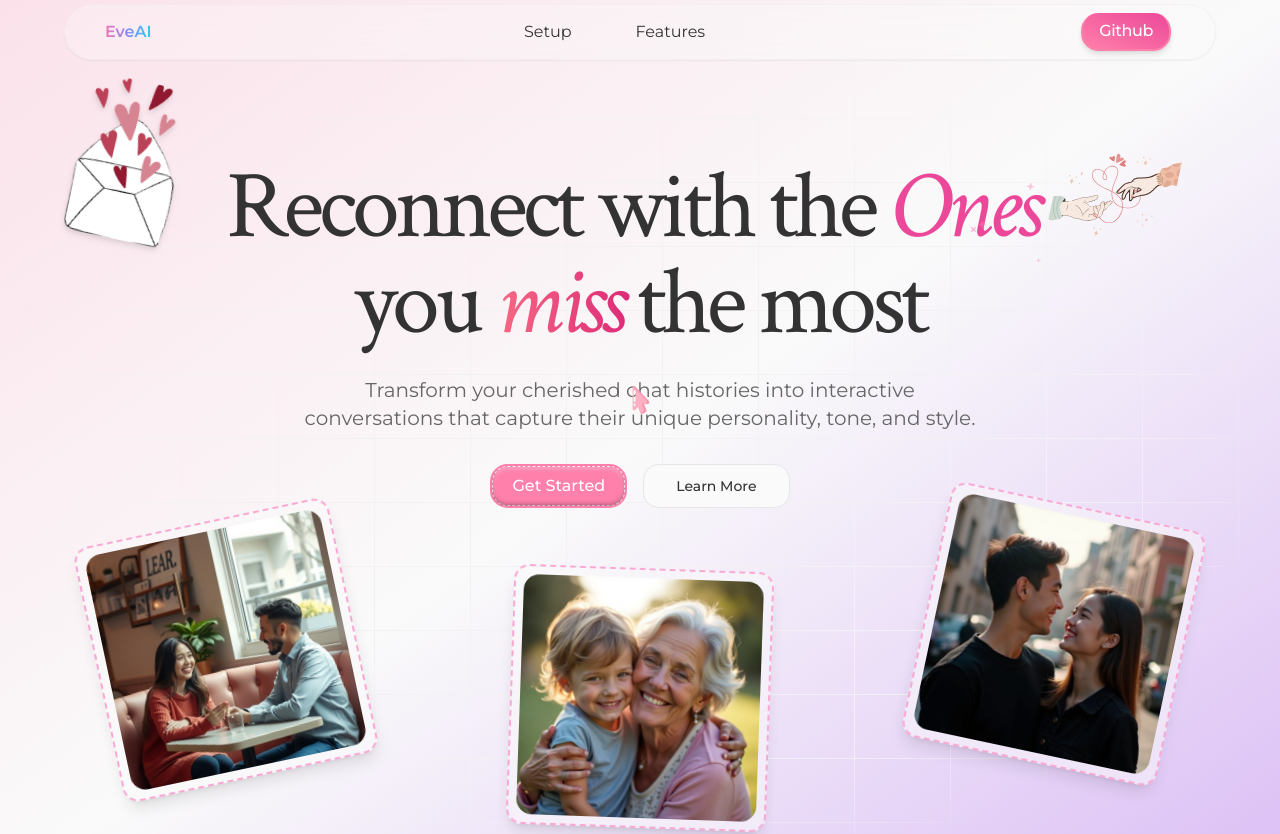
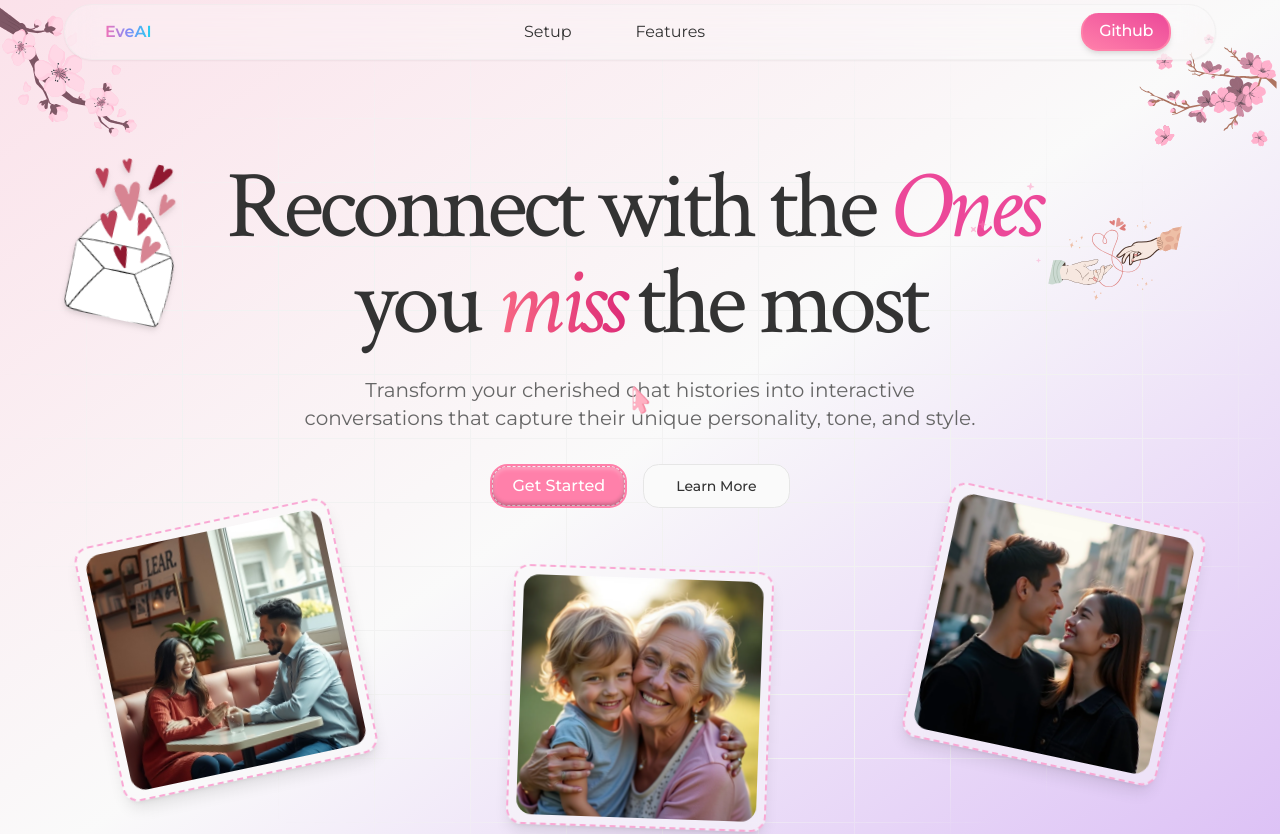
Before and after one commit to Xeven777/eve.ai, a React (Vite) app in the folder site/: page / in a window 1280 px wide. Shown: the top 834 px of the page. Built offline with nearby package versions, Linux system fonts and the light colour scheme; what tailwindcss-motion would draw is missing.

Commit message:
add cherry blossom images and adjust floating element positions in Hero component

```diff
--- a/site/src/components/Hero.tsx
+++ b/site/src/components/Hero.tsx
@@ -4,6 +4,9 @@ import img2 from "@/assets/image-11.webp";
 import img3 from "@/assets/image-12.webp";
 import img4 from "@/assets/hearts-5947464_1280.png";
 import img5 from "@/assets/hands.svg";
+import cherryBlossom from "@/assets/cherry blossom-cuate.svg";
+import cherryBlossom2 from "@/assets/cherry blossom-pana.svg";
+
 import Floating, {
   FloatingElement,
 } from "@/fancy/components/image/parallax-floating";
@@ -45,7 +48,7 @@ const Hero = () => {
       {/* Top floating elements - hidden on mobile, visible from medium screens */}
       <FloatingElement
         depth={0.8}
-        className="absolute top-20 left-12 hidden md:block"
+        className="absolute top-40 left-12 hidden md:block"
       >
         <img
           src={img4}
@@ -56,7 +59,7 @@ const Hero = () => {
 
       <FloatingElement
         depth={0.8}
-        className="absolute top-16 right-10 hidden md:block"
+        className="absolute top-32 right-10 hidden md:block"
       >
         <img
           src={img5}
@@ -103,6 +106,17 @@ const Hero = () => {
           />
         </div>
       </FloatingElement>
+
+      <img
+        src={cherryBlossom}
+        alt=""
+        className="absolute top-0 left-0 w-36 -z-10 h-auto hidden md:block"
+      />
+      <img
+        src={cherryBlossom2}
+        alt=""
+        className="absolute top-4 right-0 w-36 -z-10 hidden md:block"
+      />
     </Floating>
   );
 };
```
Also changed, not shown: site/src/assets/cherry blossom-cuate.svg (added), site/src/assets/cherry blossom-pana.svg (added).
